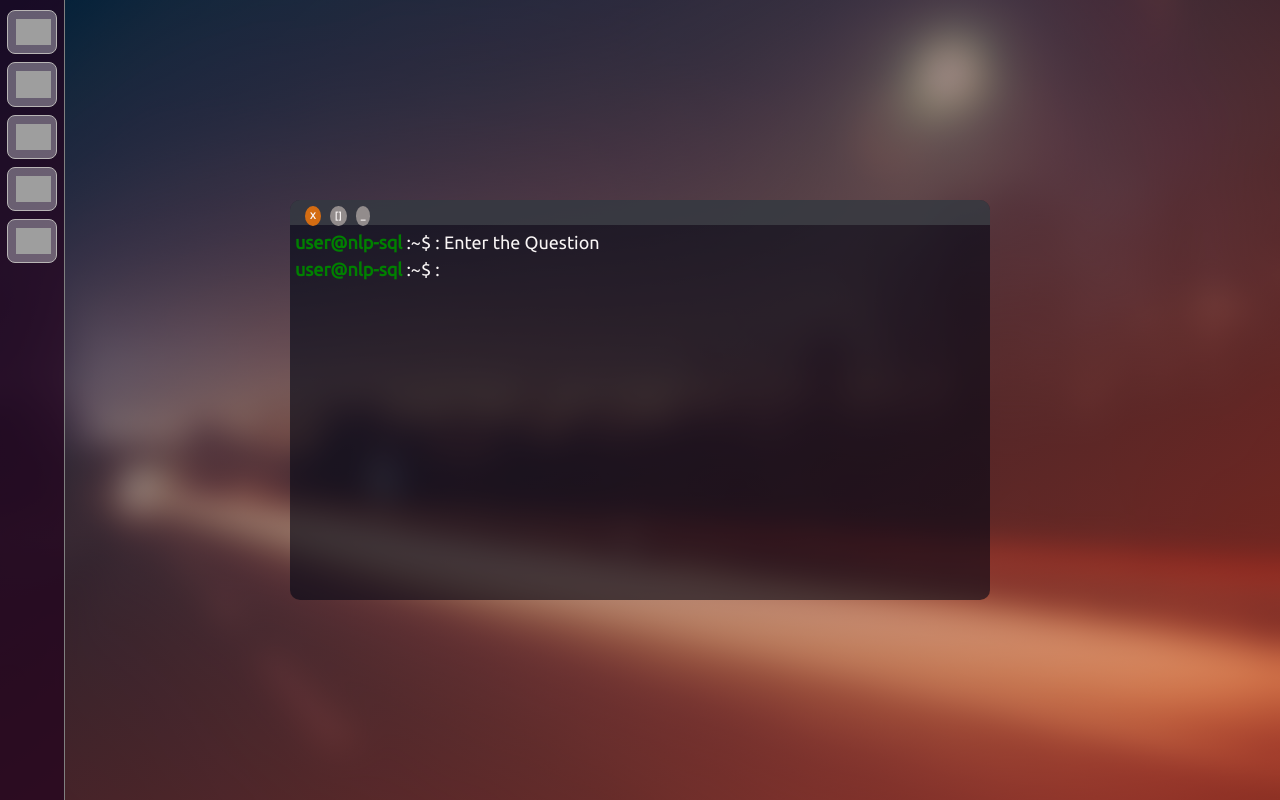
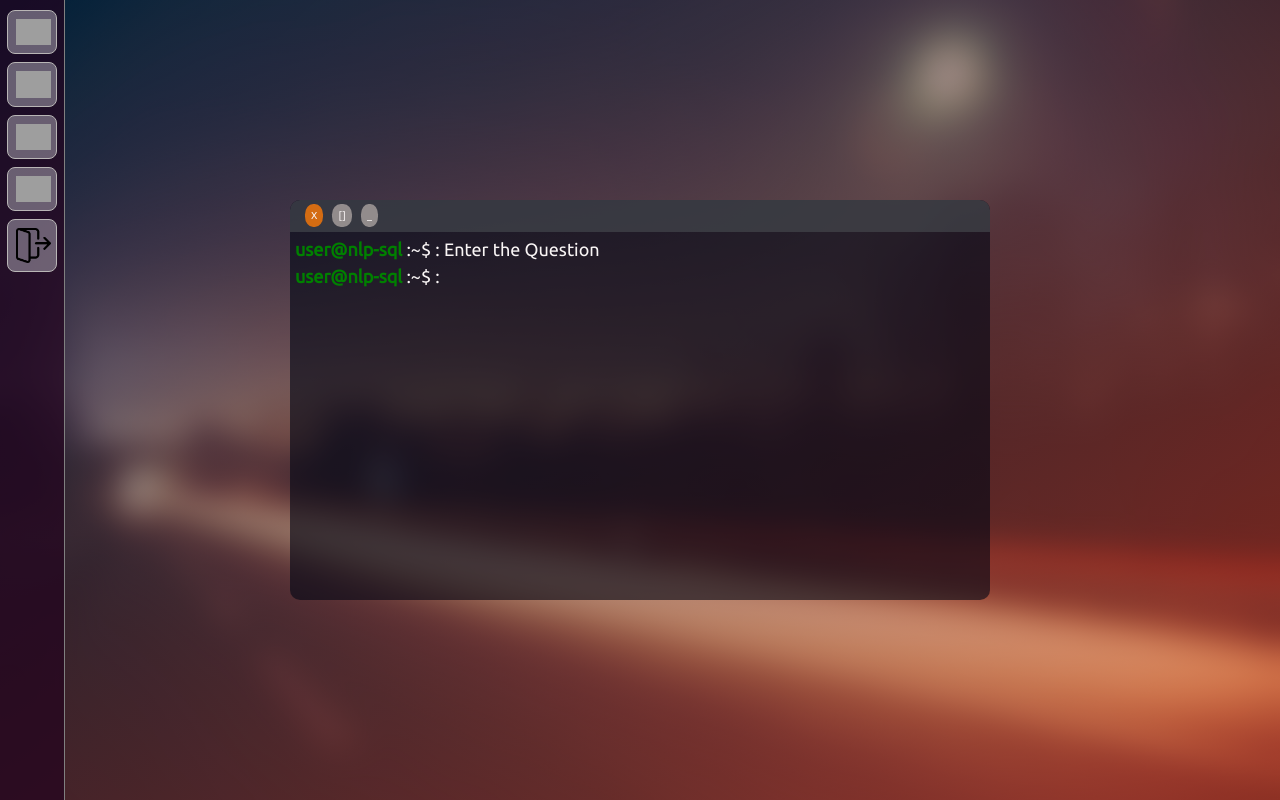
Before and after one commit to john0isaac/Natural-Language-to-SQL-Conversion, a Flask app: page /index in a window 1280 px wide. Run offline with Flask 2, Linux system fonts and the light colour scheme; some libraries are stand-ins or nearby versions; grey boxes are pictures that could not be loaded.

Commit message:
fix the login page and home page icons and edit some styles

```diff
--- a/static/styles/login.css
+++ b/static/styles/login.css
@@ -1,5 +1,5 @@
 body {
-  background-image: url("https://lh3.googleusercontent.com/-N2_o5XNMKgE/Vdnclb0ve_I/AAAAAAAACSw/eFsgKAiamyo/s912-Ic42/old_farm.jpg");
+  background-image: url("./bg2.jpg");
   background-repeat: no-repeat;
   background-size: cover;
   font-size: 25px;
--- a/static/styles/style.css
+++ b/static/styles/style.css
@@ -128,10 +128,10 @@ div.terminal {
   background-color: #59595d;
 }
 .close-bar-icon {
-	border-radius: 50%;
-	font-size: 9px;
-	font-weight: 800;
-	padding:5px;
+	border-radius: 45%;
+	font-size: 10px;
+	font-weight: 500;
+	padding: 6px;
 	background-color: #928c8c;
 	margin-left: 5px;
 }
@@ -142,11 +142,11 @@ div.terminal {
   width: 60px;
 }
 div.close-bar{
-	height:25px;
+	height:32px;
 	padding-left: 10px;
 	background-color: #4d52568c;
-	border-top-left-radius: 7px;
-	border-top-right-radius: 7px;
+	border-top-left-radius: 10px;
+	border-top-right-radius: 10px;
 }
 
 .terminal-text-precommand{
--- a/templates/index.html
+++ b/templates/index.html
@@ -22,7 +22,7 @@
 		    <a href="#" id="openDatabase" data-toggle="tooltip" title="Database" ><img src="http://www.freeiconspng.com/uploads/computer-desktop-display-monitor-screen-system-wallpaper-icon--13.png" width:"30px"></a>
 		    <a href="#" data-toggle="tooltip" title="Algorithm"><img src="http://cdn.onlinewebfonts.com/svg/img_386644.png"></a>
 		    <a href="/results" data-toggle="tooltip" title="Results"><img src="https://www.shareicon.net/download/2015/11/05/667347_document_512x512.png"></a>
-		    <a href="/logout" id="powerOff" data-toggle="tooltip" title="Log out"><img src="https://image.flaticon.com/icons/png/512/12/12386.png"></a>
+		    <a href="/logout" id="powerOff" data-toggle="tooltip" title="Log out"><img src="../static/styles/logout.png"></a>
 		    {% if(access=='1') %}
 		    <a href='/admin' data-toggle="tooltip" title="Admin"><img src="https://cdn.iconscout.com/public/images/icon/premium/png-512/gear-setting-preferences-optimize-344b7e3400dc84f8-512x512.png" width:"30px"/></a>
 		    {% endif %}
```
Also changed, not shown: README.md, static/styles/logout.png (added).
